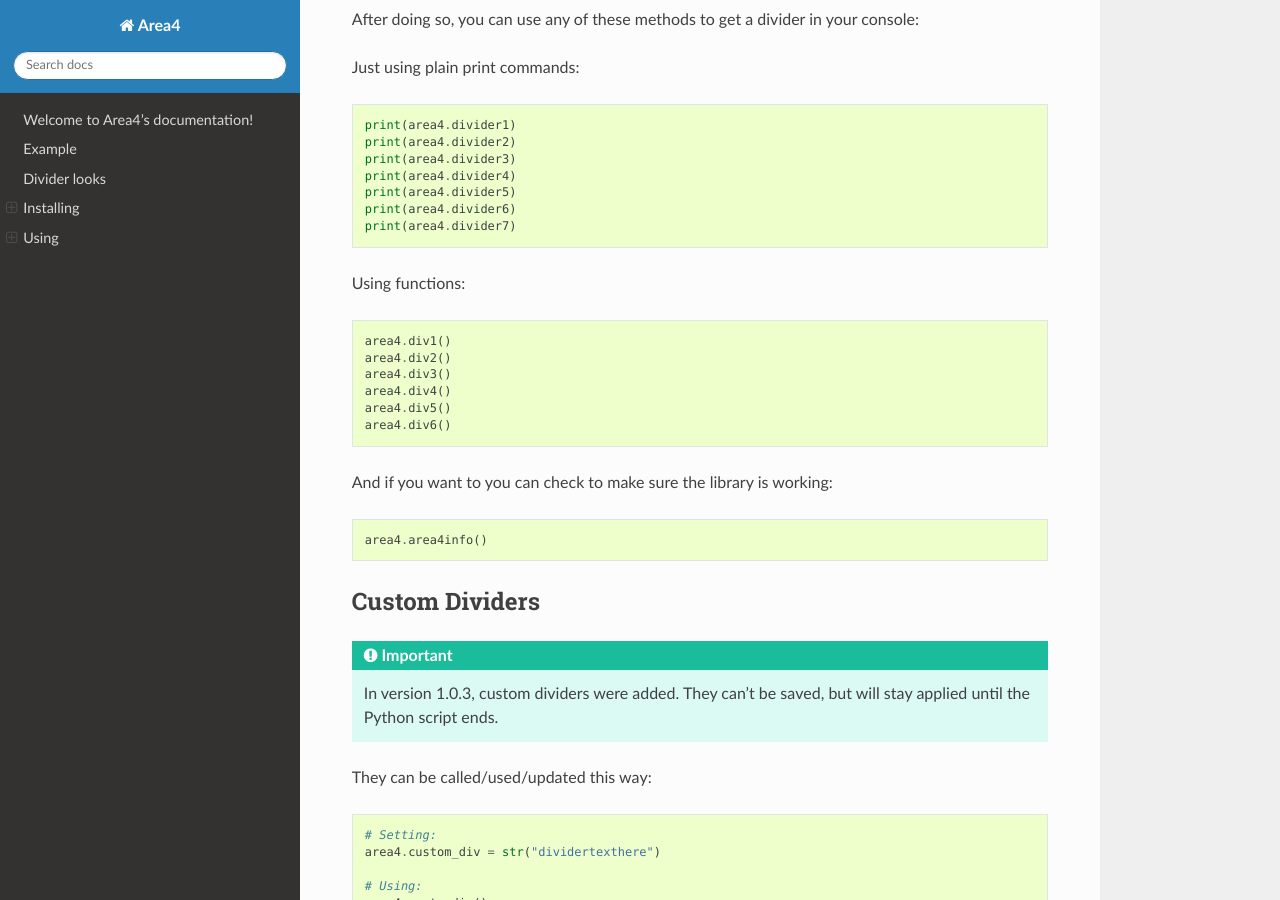
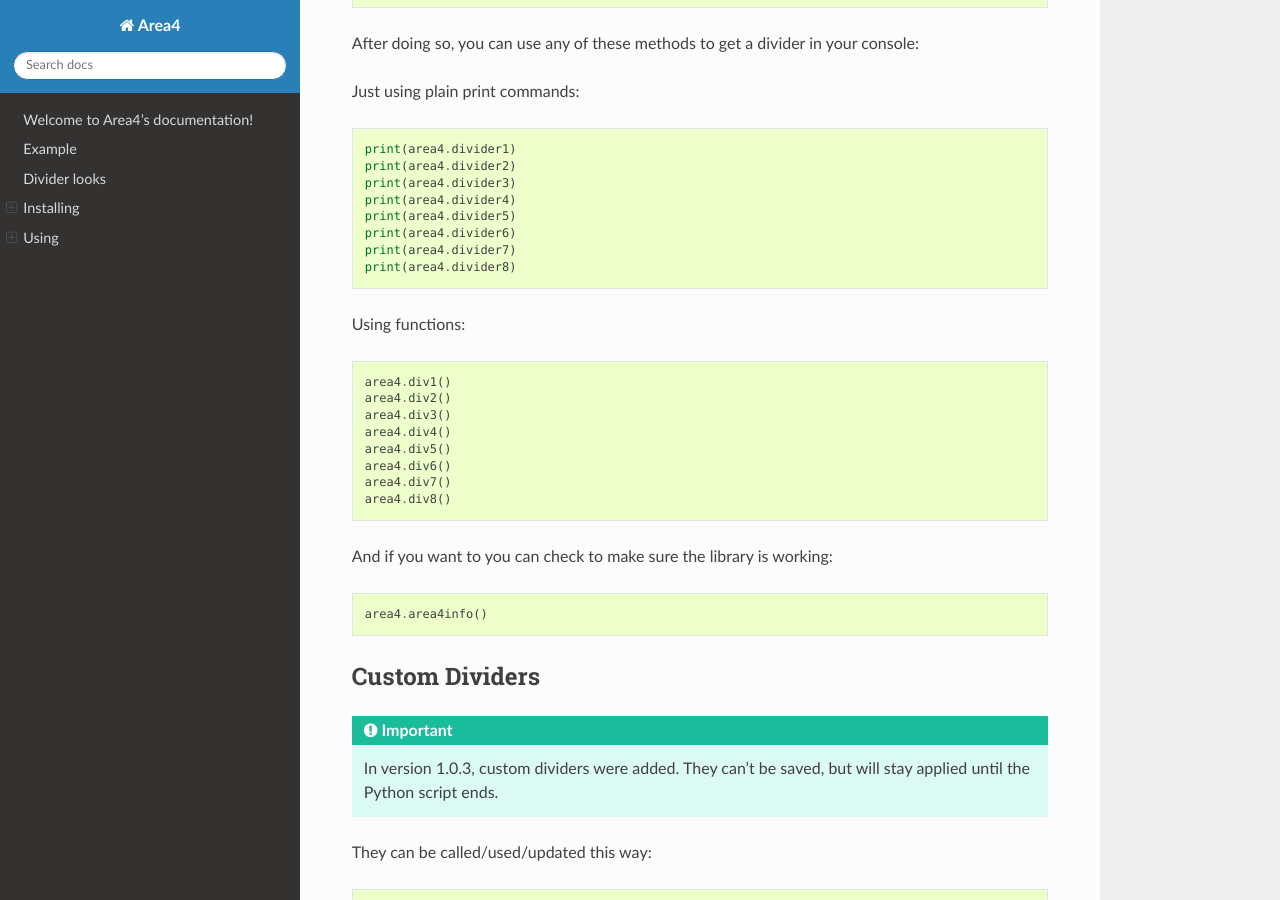
Before and after one commit to area4lib/area4, a Sphinx documentation site: the page built from docs/index.rst, in a window 1280 px wide and 900 px high, scrolled down 1789 px. Built offline with Sphinx 7.4.7 and the Read the Docs theme 2.0.0, drawn with Linux system fonts in a browser that asks for light colours.

Commit message:
Update the docs

```diff
--- a/docs/index.rst
+++ b/docs/index.rst
@@ -110,6 +111,7 @@ Just using plain print commands:
     print(area4.divider5)
     print(area4.divider6)
     print(area4.divider7)
+    print(area4.divider8)
 
 Using functions:
 
@@ -121,6 +123,8 @@ Using functions:
     area4.div4()
     area4.div5()
     area4.div6()
+    area4.div7()
+    area4.div8()
 
 And if you want to you can check to make sure the library is working:
 
```
Also changed, not shown: other parts of docs/index.rst (+1 -0 lines).
